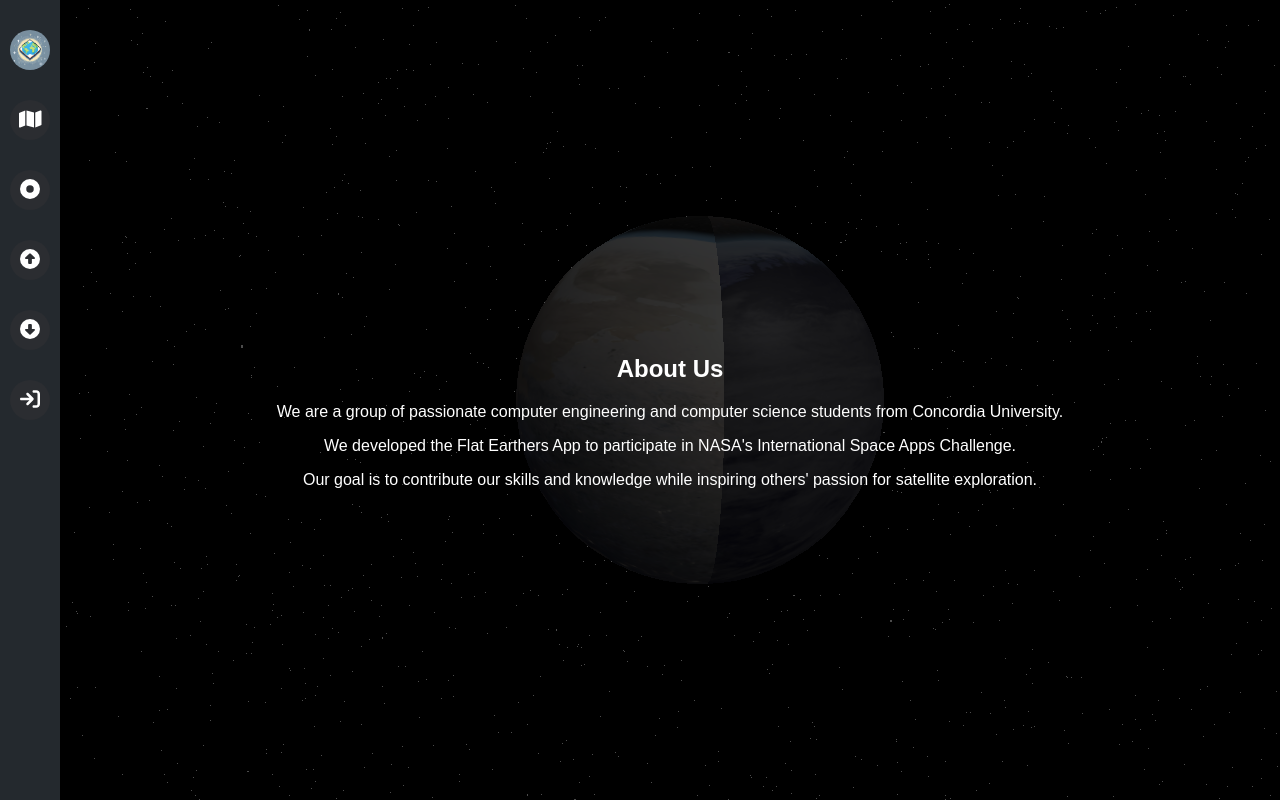
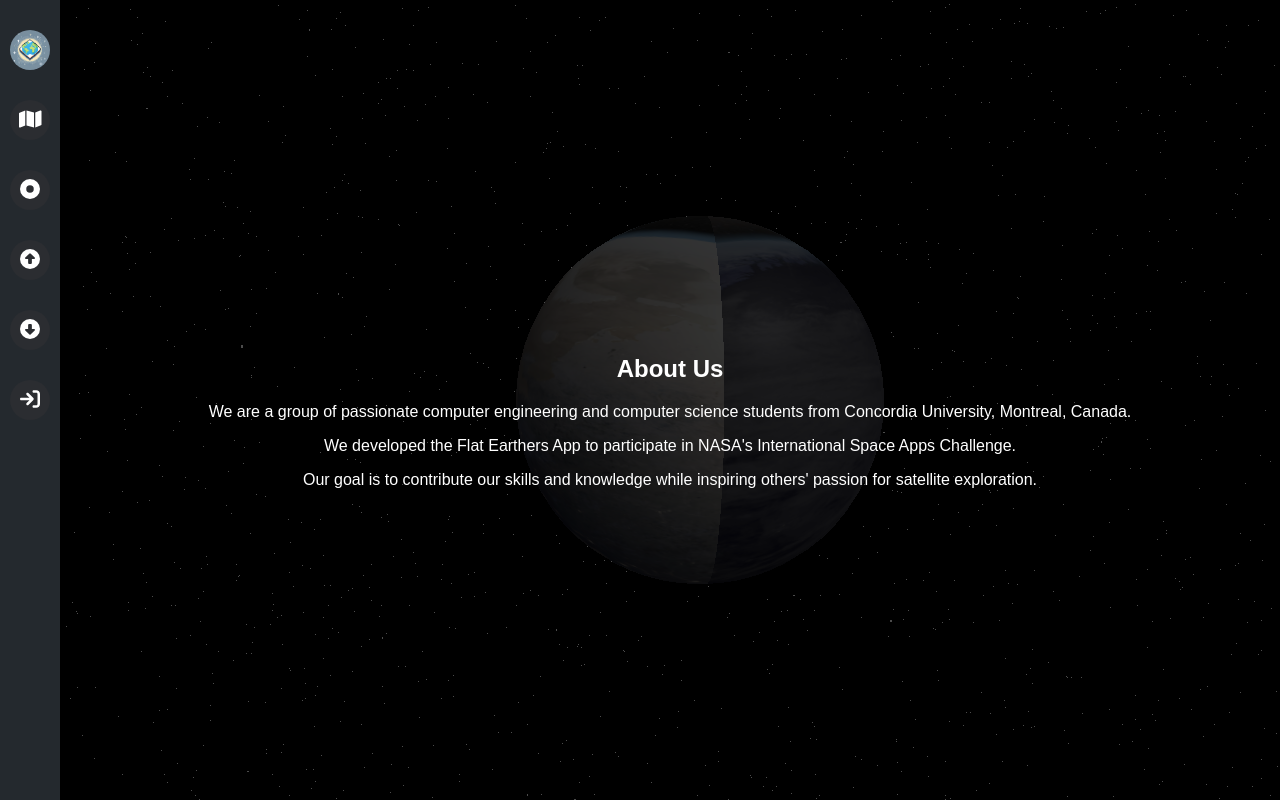
Before and after one commit to rima1881/Flat-Earthers-Frontend, a React (Vite) app: page /about in a window 1280 px wide. Built offline with nearby package versions, Linux system fonts and the light colour scheme.

Commit message:
Fixed error

```diff
--- a/src/pages/About/About.jsx
+++ b/src/pages/About/About.jsx
@@ -90,7 +90,7 @@ export default function About() {
       <section className={styles.heroSection}>
         <div className={styles.heroContent}>
           <h1>About Us</h1>
-          <p>We are a group of passionate computer engineering and computer science students from Concordia University.</p>
+          <p>We are a group of passionate computer engineering and computer science students from Concordia University, Montreal, Canada.</p>
           <p>We developed the Flat Earthers App to participate in NASA's International Space Apps Challenge.</p>
           <p>Our goal is to contribute our skills and knowledge while inspiring others' passion for satellite exploration.</p>
         </div>
```
